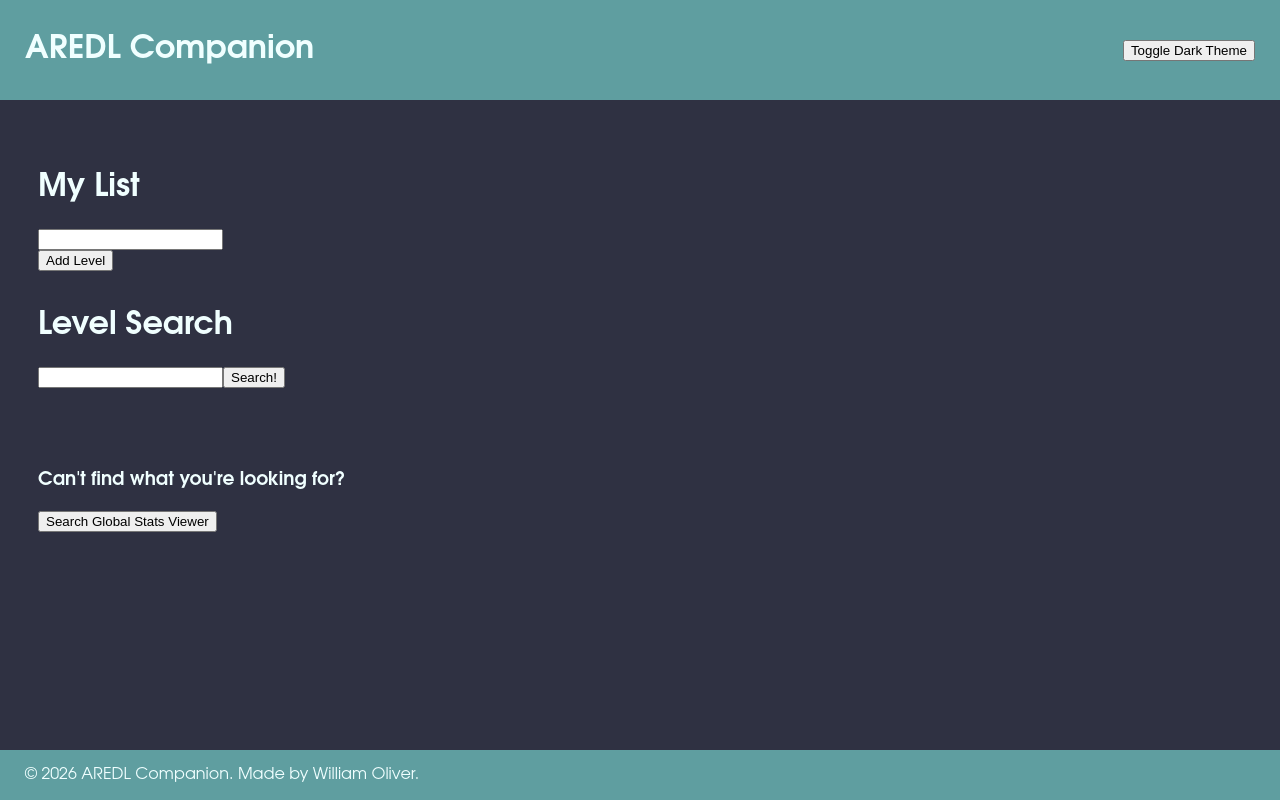
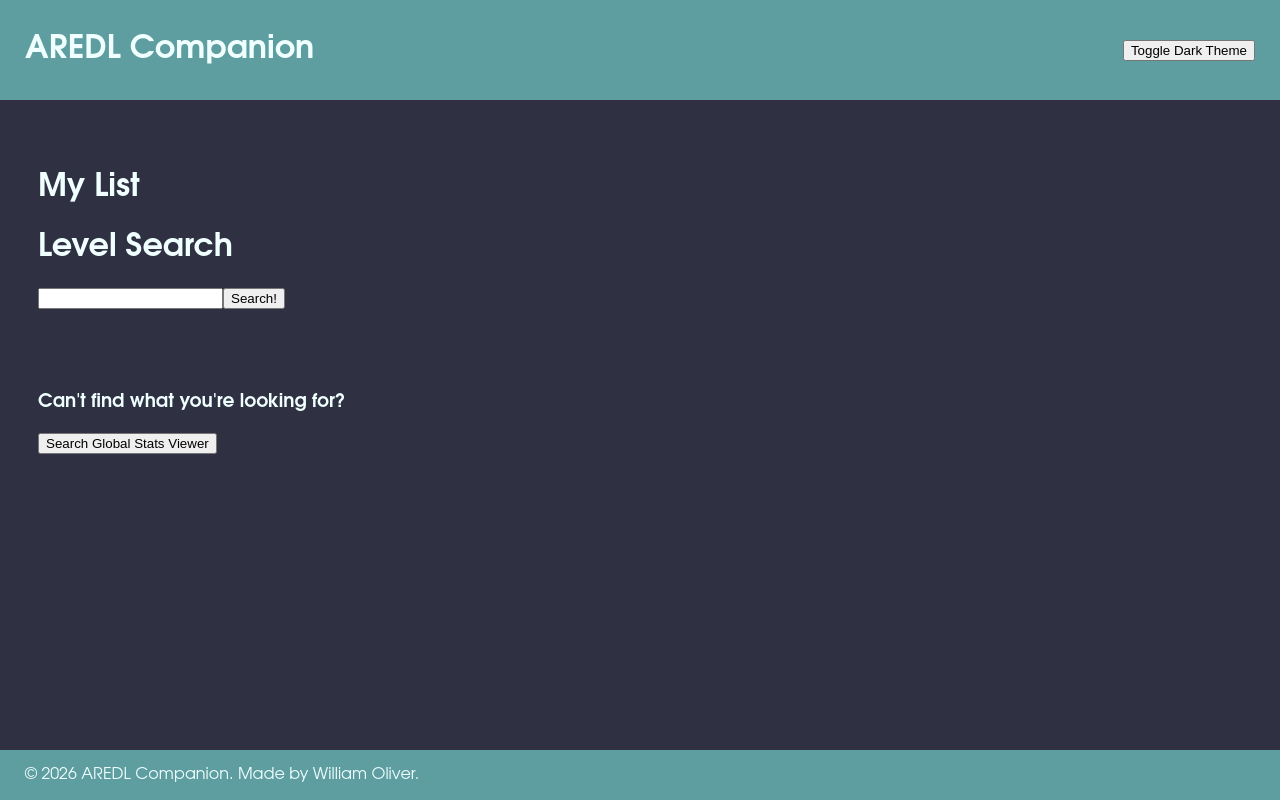
Before and after one commit to woliverr/aredl-companion, a React (Vite) app in the folder frontend/: page / in a window 1280 px wide. Built offline with nearby package versions, Linux system fonts and the light colour scheme.

Commit message:
chore: updated README

```diff
--- a/frontend/components/LevelList.jsx
+++ b/frontend/components/LevelList.jsx
@@ -4,7 +4,7 @@ function LevelList({ levels, removeFn, moveFn }){
             <h1>My List</h1>
             {levels.map((level, index) => (
                 <div className="level" key={level.id}>
-                    <h2>{index + 1}. {level.name}</h2>
+                    <h2>{index + 1}. {level.name} - {level.uploader}</h2>
                     <div>
                         <button type="button" onClick={() => removeFn(level.id)}>X</button>
                         <button type="button" onClick={() => moveFn(level.id, -1)}>↑</button>
--- a/frontend/src/App.jsx
+++ b/frontend/src/App.jsx
@@ -73,12 +73,6 @@ function App() {
         removeFn={removeLevel}
         moveFn={moveLevel}
       />
-      <InputForm
-        buttonName={"Add Level"}
-        submitFn={submitLevel}
-        formContents={levelInput}
-        updateFormFn={setLevelInput}
-      />
       <SearchApp
         submitFn={addNewLevel}/>
       <Footer />
```
Also changed, not shown: 1 other file (tests, documents, lock files or other folders).
